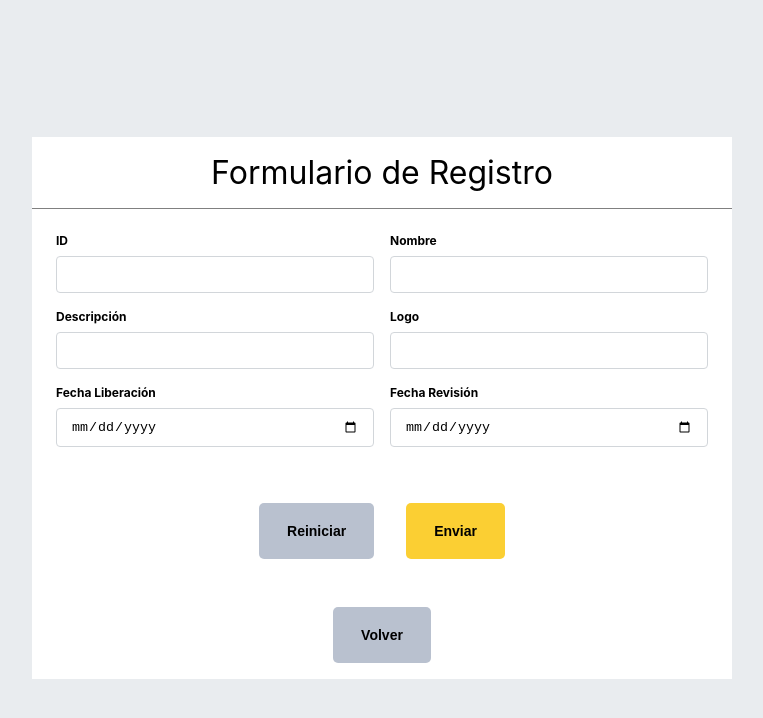
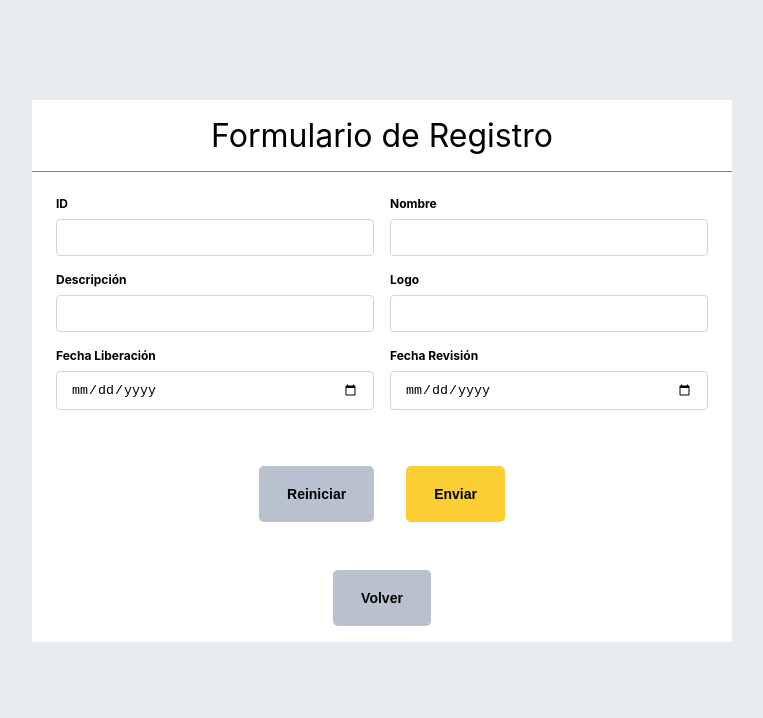
Before and after one commit to leonnip/sofka, an Angular app: page /register in a window 1280 px wide. Shown: the top 718 px of the page, without its empty margins (258-1021 px from the left). Built offline with nearby package versions, Linux system fonts and the light colour scheme; no server answers.

Commit message:
Actualizando 17/07/2025

```diff
--- a/src/app/layouts/pages/components/home/home.component.ts
+++ b/src/app/layouts/pages/components/home/home.component.ts
@@ -18,6 +18,7 @@ import {FormsModule} from '@angular/forms';
 })
 export class HomeComponent implements OnInit {
 
+    private searchText: string = "";
     private filter = false;
     public totalProducts: number = 0;
     public products: any;
@@ -67,7 +68,8 @@ export class HomeComponent implements OnInit {
      * @param event
      */
     changeTextField(event: any) {
-        const searchText = event.target.value.toLowerCase();
+        const searchText = event && event.target ? event.target.value.toLowerCase() : event;
+        this.searchText = searchText;
 
         /** Si no hay texto en el campo se muestran todos los productos
          * ------------------------------------------------------------ */
@@ -75,6 +77,7 @@ export class HomeComponent implements OnInit {
             this.filteredProducts = this.products;
             this.totalProducts = this.products.length;
             this.filter = false;
+            this.searchText = '';
             this.onPageSizeChange();
             return;
         }
@@ -135,11 +138,13 @@ export class HomeComponent implements OnInit {
      */
     actionDeleteProduct() {
         this.homeService.deleteProduct(this.indexDelete).subscribe((response: any) => {
-            console.log(response);
             if (response && response.message === "Product removed successfully") {
                 this.homeService.getProducts().subscribe((response: any) => {
+                    console.info('PRODUCTOS RESULTANTES => ', response.data);
                     this.products = response.data;
                     this.filteredProducts = this.products;
+                    this.filteredProductsSearch = this.products;
+                    this.changeTextField(this.searchText);
                     this.onPageSizeChange();
                 })
             }
--- a/src/styles.scss
+++ b/src/styles.scss
@@ -85,8 +85,9 @@ body, html {
 /** GENERALES **/
 /** ************************** **/
 .wrapper {
-    width: 100%;
-    height: 100vh;
+    /*width: 100%;
+    height: 100vh;*/
+    margin-top: 100px;
     display: flex;
     justify-content: center;
     align-items: center;
```
Also changed, not shown: 1 other file (tests, documents, lock files or other folders).
